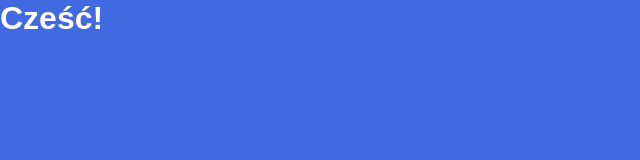
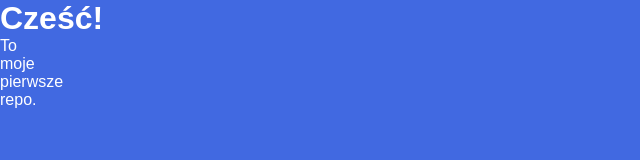
Before and after one commit to agukla/test, a plain HTML site: page index.html in a window 1280 px wide. Shown: the whole page, without its empty margins (0-640 px from the left). Drawn offline with Linux system fonts and the light colour scheme.

Commit message:
added p and changed style.css

```diff
--- a/index.html
+++ b/index.html
@@ -8,5 +8,6 @@
 </head>
 <body>
     <h1>Cześć!</h1>
+    <p>To moje pierwsze repo.</p>
 </body>
 </html>
--- a/style.css
+++ b/style.css
@@ -8,6 +8,7 @@ body {
     height: 100vh;
     font-family: 'Ubutu', sans-serif;
     overflow: hidden;
+    width: 50px;
     color: #fff;
     background: royalblue;
 }
```
